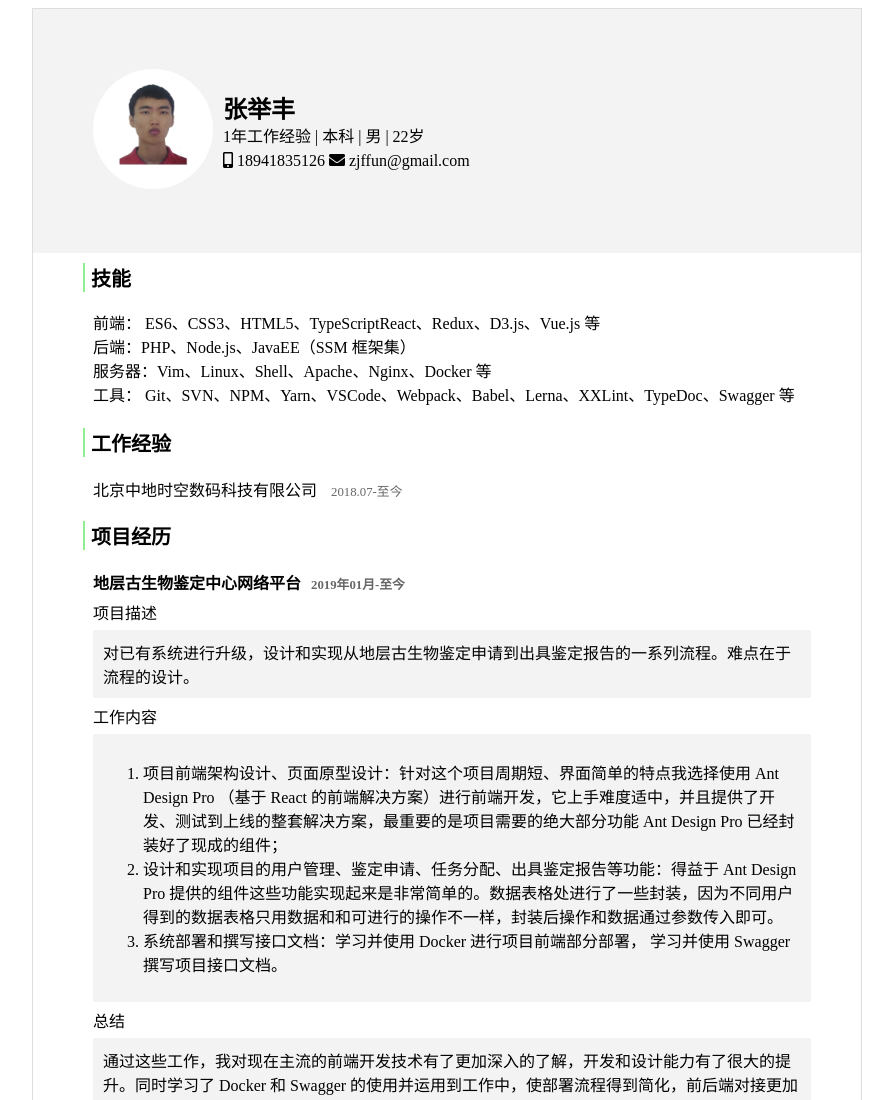
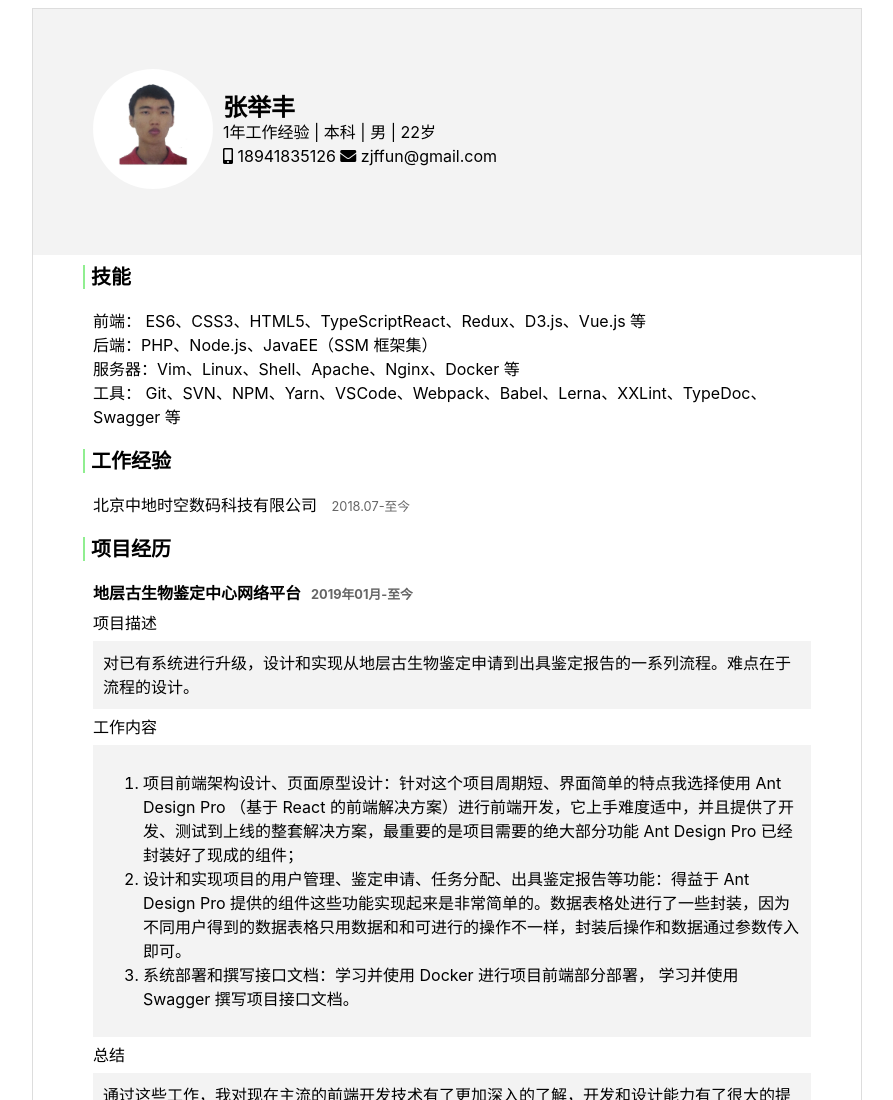
Before and after one commit to 1010543618/CV-template, a plain HTML site: page index.html in a window 1280 px wide. Shown: the top 1100 px of the page, without its empty margins (193-1086 px from the left). Drawn offline with Linux system fonts and the light colour scheme.

Commit message:
Add font-family & Update readme.

```diff
--- a/index.css
+++ b/index.css
@@ -1,5 +1,9 @@
 * {
   box-sizing: border-box;
+}
+body{
+  font-family: -apple-system,BlinkMacSystemFont,Segoe UI,Roboto,Helvetica Neue,Helvetica,PingFang SC,Hiragino Sans GB,Microsoft YaHei,SimSun,sans-serif;
+  line-height: 1.5rem;
 }
 dd,
 p,
@@ -14,9 +18,6 @@ ul {
 }
 ul > li {
   list-style: none;
-}
-p {
-  line-height: 1.5rem;
 }
 .tag {
   font-size: 0.8rem;
```
Also changed, not shown: README.md.
